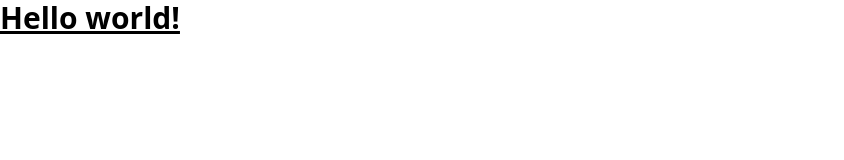
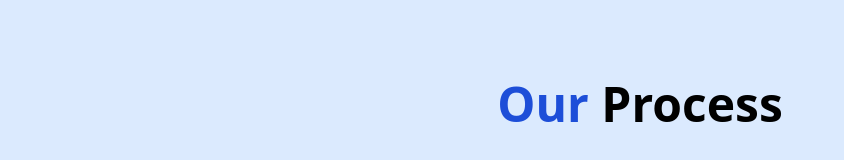
Before and after one commit to JannatulMauaEmu/jannatul-project-3-by-tailwind-css, a website: page src/index.html in a window 1280 px wide. Shown: the whole page, without its empty margins (0-844 px from the left). Drawn offline with Linux system fonts and the light colour scheme.

Commit message:
tailwind css has been connected

```diff
--- a/src/index.html
+++ b/src/index.html
@@ -4,10 +4,15 @@
   <meta charset="UTF-8">
   <meta name="viewport" content="width=device-width, initial-scale=1.0">
   <link href="./output.css" rel="stylesheet">
+
 </head>
 <body>
-  <h1 class="text-3xl font-bold underline">
-    Hello world!
-  </h1>
+  <div class="min-h-screen bg-blue-100 py-20">
+    <h1 class="text-center font-bold text-5xl"><span class="text-blue-700">Our</span> Process</h1>
+
+    <div class="max-w-6xl mx-auto bg-blue-700">
+
+    </div>
+  </div>
 </body>
 </html>
```
Also changed, not shown: src/output.css.
